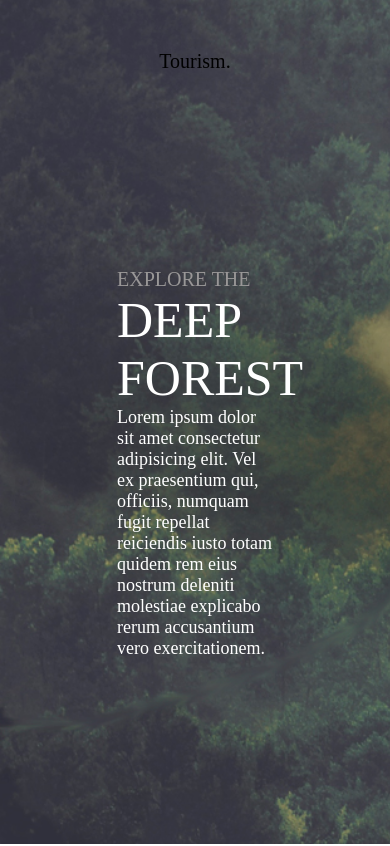
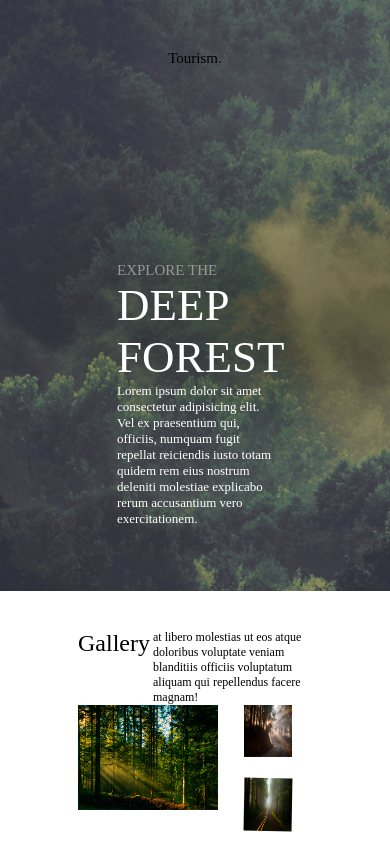
Before and after one commit to zzzzz070/131313, a plain HTML site: page index.html in a window 390 px wide. Shown: the top 846 px of the page. Drawn offline with Linux system fonts and the light colour scheme.

Commit message:
Update main.css

```diff
--- a/css/main.css
+++ b/css/main.css
@@ -81,7 +81,7 @@
 
 }
 .g-h{
-    font-size: 20px;
+    font-size: 48px;
     margin-right: 3px;
 
 }
@@ -131,5 +131,29 @@
     .img1{
     transform: rotate(1deg);
     }
+    .g-h{
+        font-size: 24px;
+    }
+
+
+
+      .g-p{
+          font-size: 12px;
+      }
+      .text1{
+        font-size: 15px;
 
     }
+    .text-THE{
+        font-size: 15px;
+    }
+    .text-DEEP{
+        font-size: 45px;
+    }
+    .text-111{
+        font-size: 13px;
+    }
+    .body{
+        height: 70vh;
+    }
+    }
```
